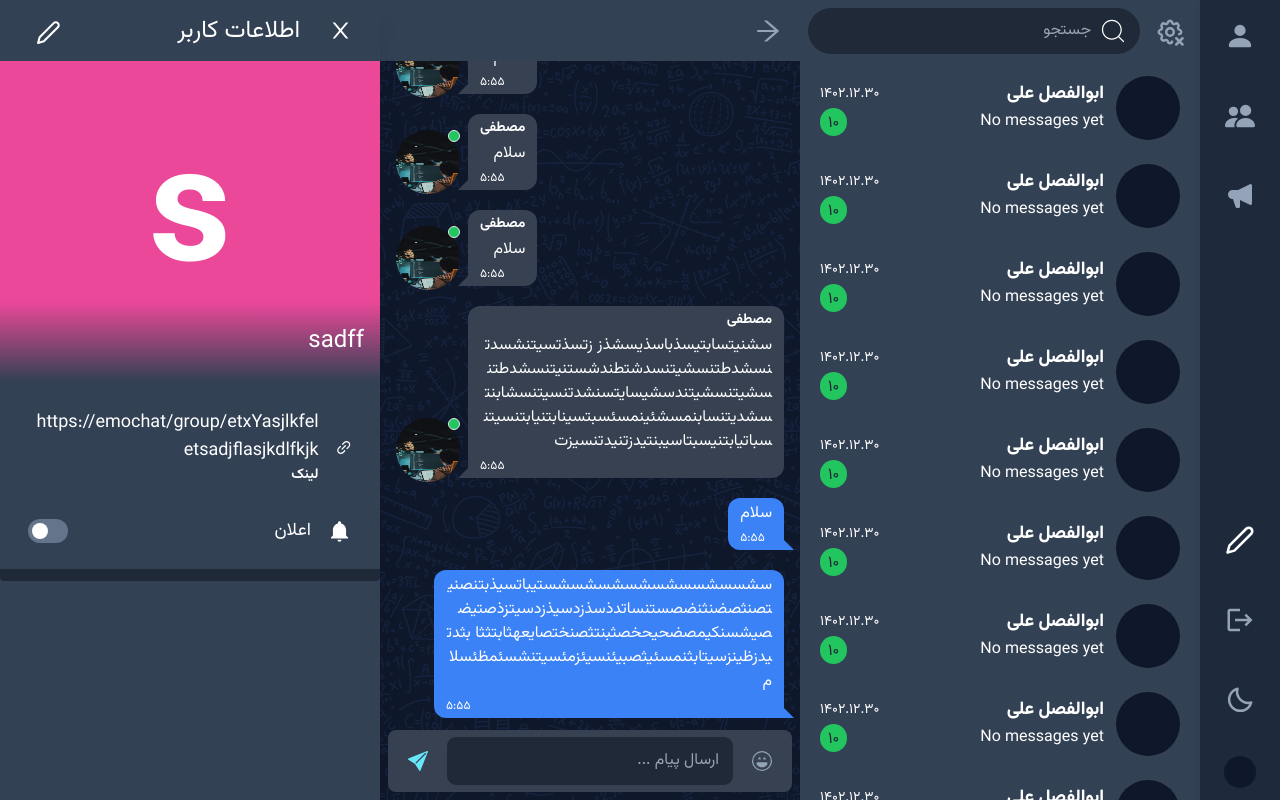
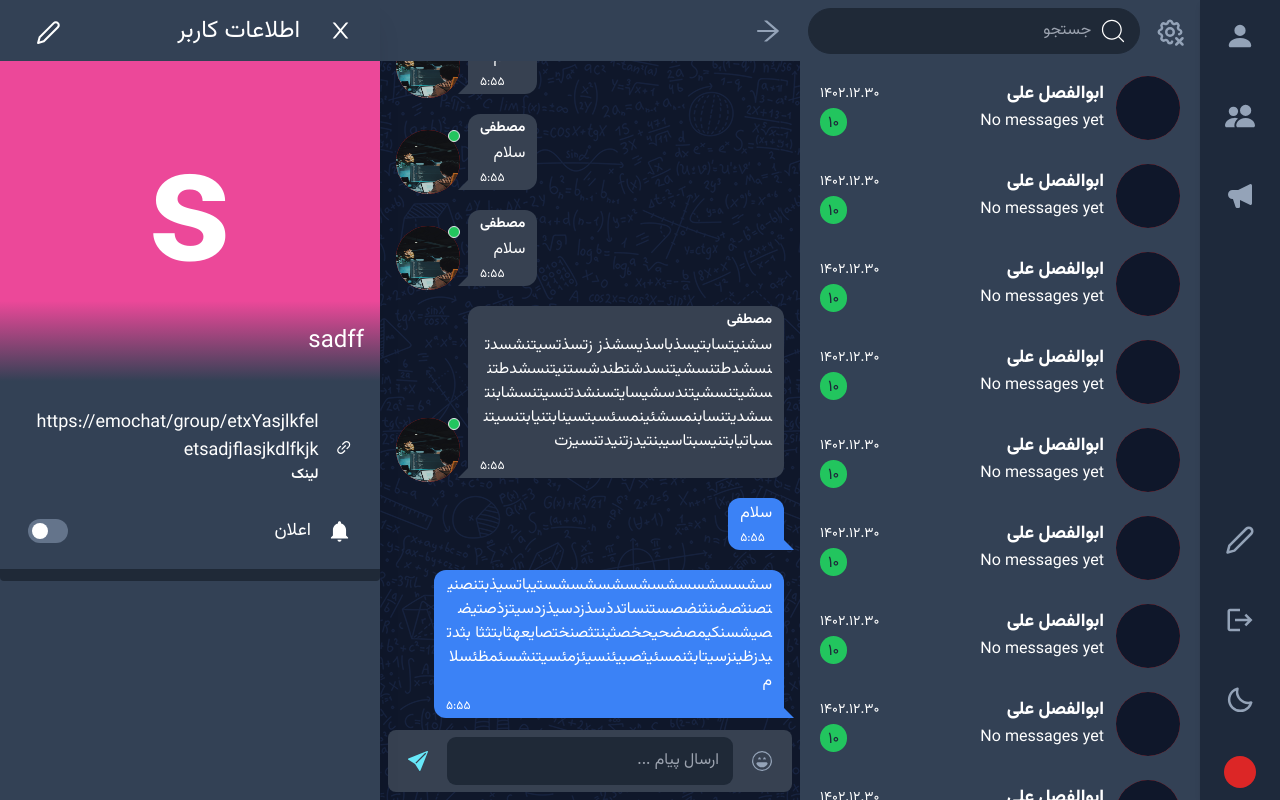
Before and after one commit to Mohaymen-Academy/FE-TEAM2-Messenger, a React (Vite) app: page /chat in a window 1280 px wide. Built offline with nearby package versions, Linux system fonts and the light colour scheme.

Commit message:
fix: styling isuess, rearange imports

```diff
--- a/src/components/conversation/components/conversationSections/NewGroupChannelSection/ChannelCreator.tsx
+++ b/src/components/conversation/components/conversationSections/NewGroupChannelSection/ChannelCreator.tsx
@@ -1,5 +1,3 @@
-import { TbCameraPlus } from "react-icons/tb";
-
 import SectionHeader from "@/components/profile/components/SectionHeader";
 import SectionContainer from "@/components/profile/components/SectionContainer";
 import FloatingLabelInput from "@/components/auth/input/FloatingLabelInput";
--- a/src/components/desktopSideBar/DesktopSidebar.tsx
+++ b/src/components/desktopSideBar/DesktopSidebar.tsx
@@ -1,13 +1,11 @@
-import Button from "../ui/Button";
+import { useDispatch, useSelector } from "react-redux";
 import { clsx } from "clsx";
 import { BsFillPeopleFill, BsFillPersonFill } from "react-icons/bs";
 import { HiSpeakerphone } from "react-icons/hi";
 import { MdLogout } from "react-icons/md";
 import { FiEdit2 } from "react-icons/fi";
-import { useDispatch, useSelector } from "react-redux";
 import { setSection } from "@/redux/Slices/conversationSlice";
-import test from "../../assets/img/darkBg.svg";
-import { AnimatedButton, Avatar } from "../ui";
+import { AnimatedButton, Avatar, Button } from "../ui";
 import { StoreStateTypes } from "@/utils/types";
 import { BiMoon, BiSun } from "react-icons/bi";
 import { toggleTheme } from "@/redux/Slices/appSlice";
@@ -46,7 +44,7 @@ const DesktopSidebar = ({ showSideBar }: { showSideBar: boolean }) => {
             variant="ghost"
             className="sidebar-icon-button"
           >
-            <FiEdit2 className="icon-button" />
+            <FiEdit2 />
           </Button>
           <Button variant="ghost" className="sidebar-icon-button">
             <MdLogout />
@@ -57,7 +55,7 @@ const DesktopSidebar = ({ showSideBar }: { showSideBar: boolean }) => {
             isActive={theme === "dark"}
             onClick={() => dispatch(toggleTheme())}
           />
-          <Avatar className="w-8 h-8" isOnline={false} imgSrc={test} />
+          <Avatar className="w-8 h-8" isOnline={false} />
         </div>
       </div>
     </div>
--- a/src/components/ui/Avatar.tsx
+++ b/src/components/ui/Avatar.tsx
@@ -15,13 +15,13 @@ const Avatar: React.FC<AvatarProps> = ({
   return (
     <div
       className={merge(
-        "w-16 h-16 text-center relative rounded-full",
+        "w-16 h-16 text-center relative rounded-full bg-red-600",
         className
       )}
       {...props}
     >
       {isOnline && (
-        <div className="absolute w-3 h-3 border rounded-full bg-online top-0 right-0"></div>
+        <div className="absolute w-3 h-3 border rounded-full bg-online top-0 right-0 "></div>
       )}
       {imgSrc && <img className="rounded-full w-full h-full " src={imgSrc} />}
     </div>
--- a/src/utils/constants.ts
+++ b/src/utils/constants.ts
@@ -1,5 +1,6 @@
 import { IconType } from "react-icons";
-import { BsFillPeopleFill, BsBroadcastPin } from "react-icons/bs";
+import { BsFillPeopleFill } from "react-icons/bs";
+import { HiSpeakerphone } from "react-icons/hi";
 
 export const newSectionsButtonObject: {
   text: string;
@@ -7,5 +8,5 @@ export const newSectionsButtonObject: {
   target: "groupCreate" | "channelCreate";
 }[] = [
   { icon: BsFillPeopleFill, text: "گروه جدید", target: "groupCreate" },
-  { icon: BsBroadcastPin, text: "کانال جدید", target: "channelCreate" },
+  { icon: HiSpeakerphone, text: "کانال جدید", target: "channelCreate" },
 ];
```
Also changed, not shown: src/components/conversation/components/conversationSections/NewGroupChannelSection/NewGroupChannelSection.tsx (+10 -11 lines).
